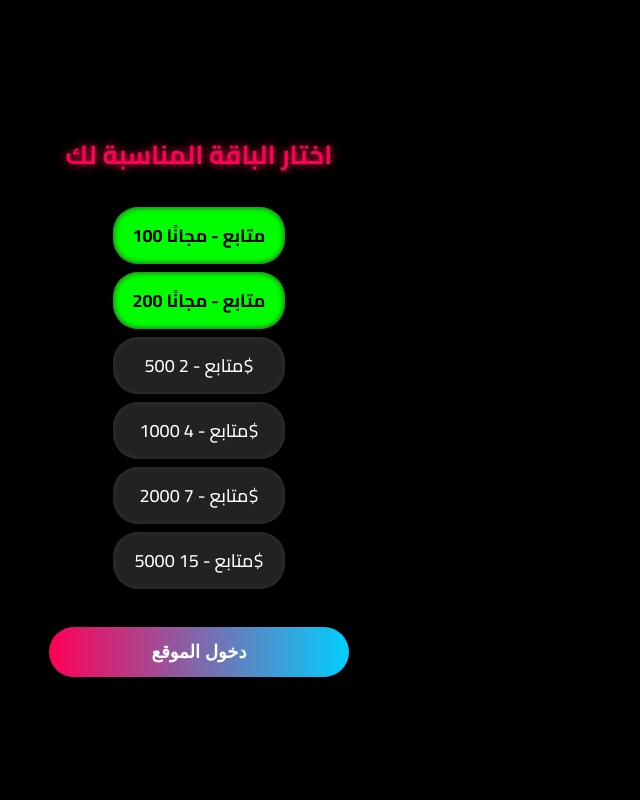
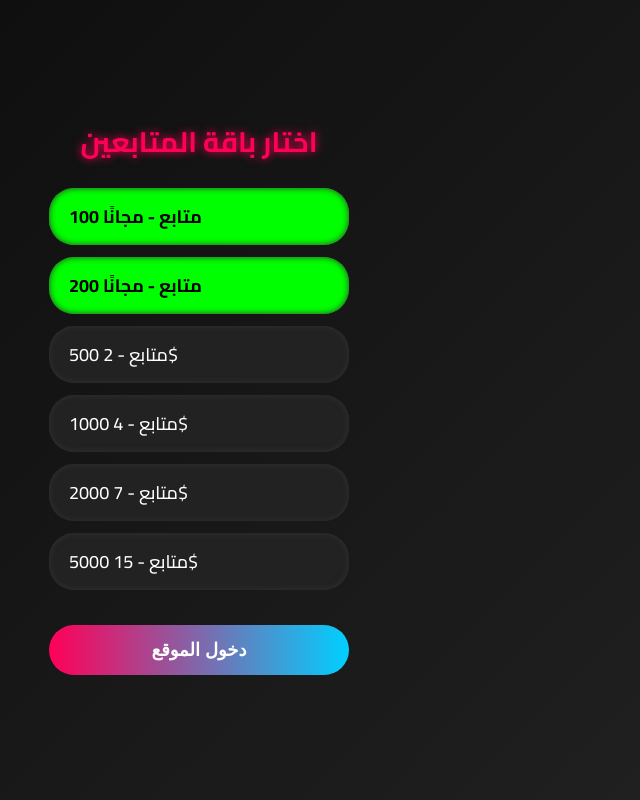
Before and after one commit to iz8iddk/telegram-bot-sender, a website: page public/index.html in a window 1280 px wide. Shown: the whole page, without its empty margins (441-1081 px from the left). Drawn offline with Linux system fonts and the light colour scheme.

Commit message:
Update index.html

```diff
--- a/public/index.html
+++ b/public/index.html
@@ -7,76 +7,58 @@
 <style>
 @import url('https://fonts.googleapis.com/css2?family=Cairo:wght@500;700&display=swap');
 
-    * { box-sizing: border-box; }
-    body { margin: 0; font-family: 'Cairo', sans-serif; background-color: #111; color: white; }
+* { box-sizing: border-box; margin:0; padding:0; }
+body { font-family:'Cairo', sans-serif; background:#111; color:white; display:flex; justify-content:center; align-items:center; min-height:100vh; flex-direction:column; }
 
-    /* Overlay الواجهة الأولية */
 #overlay {
-      position: fixed;
-      top: 0; left: 0; right: 0; bottom: 0;
-      background: rgba(0,0,0,0.95);
-      display: flex;
-      flex-direction: column;
-      justify-content: center;
-      align-items: center;
-      text-align: center;
-      z-index: 9999;
+  position:fixed; top:0; left:0; right:0; bottom:0;
+  background: linear-gradient(135deg,#0a0a0a,#222);
+  display:flex; flex-direction:column; justify-content:center; align-items:center;
+  z-index:9999; text-align:center; padding:20px;
+  animation: fadeIn 0.5s ease-in-out;
 }
-    #overlay h1 { font-size: 26px; color: #ff0057; margin-bottom: 20px; text-shadow: 0 0 8px #ff0057; }
-    #overlay ul { list-style: none; padding: 0; margin: 0 0 20px; }
-    #overlay li {
-      background: #222;
-      padding: 12px 20px;
-      margin: 8px 0;
-      border-radius: 25px;
-      font-size: 18px;
-      box-shadow: inset 0 0 6px #333;
-    }
-    #overlay li.free { background: #0f0; color: #000; font-weight: bold; }
-    #enterBtn {
-      padding: 14px 30px;
-      border: none;
-      border-radius: 25px;
-      font-size: 18px;
-      background: linear-gradient(90deg, #ff0057, #00cfff);
-      color: white;
-      cursor: pointer;
-      font-weight: bold;
-      transition: transform 0.15s ease, box-shadow 0.3s ease;
-    }
-    #enterBtn:hover { transform: scale(1.05); box-shadow: 0 0 12px #ff0057; }
+@keyframes fadeIn { from {opacity:0} to{opacity:1} }
 
-    /* باقي الموقع */
-    #mainContent { display: none; }
-    .main-title { font-size: 24px; margin: 20px 10px 10px; color: #ff0057; font-weight: 700; text-shadow: 0 0 8px #ff0057; text-align: center; }
-    .logo { width: 70px; height: auto; margin: 12px auto; display: block; animation: float 4s ease-in-out infinite; }
+#overlay h1 { font-size:28px; color:#ff0057; margin-bottom:20px; text-shadow:0 0 8px #ff0057; }
+#overlay .packages { display:flex; flex-direction:column; gap:12px; margin-bottom:25px; width:100%; max-width:300px; }
+.package { padding:12px 20px; border-radius:25px; background:#222; cursor:pointer; transition:all 0.2s ease; font-size:18px; display:flex; justify-content:space-between; align-items:center; box-shadow: inset 0 0 6px #333; }
+.package.free { background:#0f0; color:#000; font-weight:bold; }
+.package.selected { box-shadow: 0 0 12px #ff0057; transform: scale(1.05); }
+
+#enterBtn { padding:14px 30px; border:none; border-radius:25px; font-size:18px; background: linear-gradient(90deg,#ff0057,#00cfff); color:white; cursor:pointer; font-weight:bold; transition:transform 0.2s ease, box-shadow 0.3s ease; }
+#enterBtn:hover { transform: scale(1.05); box-shadow:0 0 12px #ff0057; }
+
+#mainContent { display:none; flex-direction:column; align-items:center; width:100%; max-width:400px; text-align:center; }
+.main-title { font-size:24px; margin:20px 10px 10px; color:#ff0057; font-weight:700; text-shadow:0 0 8px #ff0057; }
+.logo { width:70px; margin:12px auto; display:block; animation: float 4s ease-in-out infinite; }
 @keyframes float { 0%,100%{transform:translateY(0);}50%{transform:translateY(-6px);} }
-    h2 { margin: 10px 0 20px; font-size: 18px; color: #ccc; text-align: center; }
-    input, button { margin: 10px 0; padding: 14px 20px; border: none; border-radius: 25px; font-size: 16px; width: 90%; max-width: 300px; }
-    input { background-color: #222; color: white; box-shadow: inset 0 0 6px #333; transition: box-shadow 0.3s ease; }
-    input:focus { box-shadow: inset 0 0 8px #ff0057; outline: none; }
-    button { background: linear-gradient(90deg, #ff0057, #00cfff); color: white; cursor: pointer; font-weight: bold; transition: transform 0.15s ease, box-shadow 0.3s ease; }
-    button:hover { transform: scale(1.05); box-shadow: 0 0 12px #ff0057; }
-    #result { margin-top: 15px; font-size: 16px; color: #0f0; text-shadow: 0 0 6px #0f0; min-height: 24px; user-select: text; transition: opacity 0.4s ease; }
+
+input, button { margin:10px 0; padding:14px 20px; border:none; border-radius:25px; font-size:16px; width:90%; max-width:300px; }
+input { background:#222; color:white; box-shadow: inset 0 0 6px #333; transition:box-shadow 0.3s ease; }
+input:focus { box-shadow: inset 0 0 8px #ff0057; outline:none; }
+button { background: linear-gradient(90deg,#ff0057,#00cfff); color:white; cursor:pointer; font-weight:bold; transition: transform 0.15s ease, box-shadow 0.3s ease; }
+button:hover { transform: scale(1.05); box-shadow:0 0 12px #ff0057; }
+#result { margin-top:15px; font-size:16px; color:#0f0; text-shadow:0 0 6px #0f0; min-height:24px; user-select:text; transition: opacity 0.4s ease; }
+
 </style>
 </head>
 <body>
 
-  <!-- واجهة أسعار المتابعين -->
+<!-- واجهة اختيار الباقات -->
 <div id="overlay">
-    <h1>اختار الباقة المناسبة لك</h1>
-    <ul>
-      <li class="free">100 متابع - مجانًا</li>
-      <li class="free">200 متابع - مجانًا</li>
-      <li>500 متابع - 2$</li>
-      <li>1000 متابع - 4$</li>
-      <li>2000 متابع - 7$</li>
-      <li>5000 متابع - 15$</li>
-    </ul>
+  <h1>اختار باقة المتابعين</h1>
+  <div class="packages">
+    <div class="package free" data-value="100">100 متابع - مجانًا</div>
+    <div class="package free" data-value="200">200 متابع - مجانًا</div>
+    <div class="package" data-value="500">500 متابع - 2$</div>
+    <div class="package" data-value="1000">1000 متابع - 4$</div>
+    <div class="package" data-value="2000">2000 متابع - 7$</div>
+    <div class="package" data-value="5000">5000 متابع - 15$</div>
+  </div>
   <button id="enterBtn">دخول الموقع</button>
 </div>
 
-  <!-- المحتوى الأساسي للموقع -->
+<!-- المحتوى الأساسي -->
 <div id="mainContent">
   <div class="main-title">أشهر موقع عربي لزيادة متابعين التيك توك!</div>
   <img src="https://cdn.glitch.global/fe464142-1077-4b01-bb05-8e9bfcc3e482/tiktok-icon-black.svg?v=1748374551813" class="logo" alt="TikTok Logo" />
@@ -90,12 +72,22 @@
 </div>
 
 <script>
-    // زر الدخول للموقع
-    document.getElementById("enterBtn").addEventListener("click", function() {
-      document.getElementById("overlay").style.display = "none";
-      document.getElementById("mainContent").style.display = "flex";
-      document.getElementById("mainContent").style.flexDirection = "column";
-      document.getElementById("mainContent").style.alignItems = "center";
+let selectedPackage = null;
+document.querySelectorAll('.package').forEach(pkg => {
+  pkg.addEventListener('click', () => {
+    document.querySelectorAll('.package').forEach(p=>p.classList.remove('selected'));
+    pkg.classList.add('selected');
+    selectedPackage = pkg.dataset.value;
+  });
+});
+
+document.getElementById('enterBtn').addEventListener('click', function() {
+  if(!selectedPackage) {
+    alert("اختر الباقة أولًا لتتمكن من الدخول.");
+    return;
+  }
+  document.getElementById('overlay').style.display = 'none';
+  document.getElementById('mainContent').style.display = 'flex';
 });
 
 async function sendMessage() {
@@ -109,7 +101,7 @@
   }
 
   try {
-        const res = await fetch("/send-message", {
+    const res = await fetch("/api/send-message", {
       method: "POST",
       headers: { "Content-Type": "application/json" },
       body: JSON.stringify({ name, message })
@@ -118,10 +110,11 @@
     const text = await res.text();
     result.innerText = text;
 
-        if (res.ok) {
+    if(res.ok){
       document.getElementById("name").value = "";
       document.getElementById("message").value = "";
     }
+
   } catch {
     result.innerText = "حدث خطأ في الاتصال بالسيرفر.";
   }
```
Lines whose indentation alone changed are shown as unchanged.
